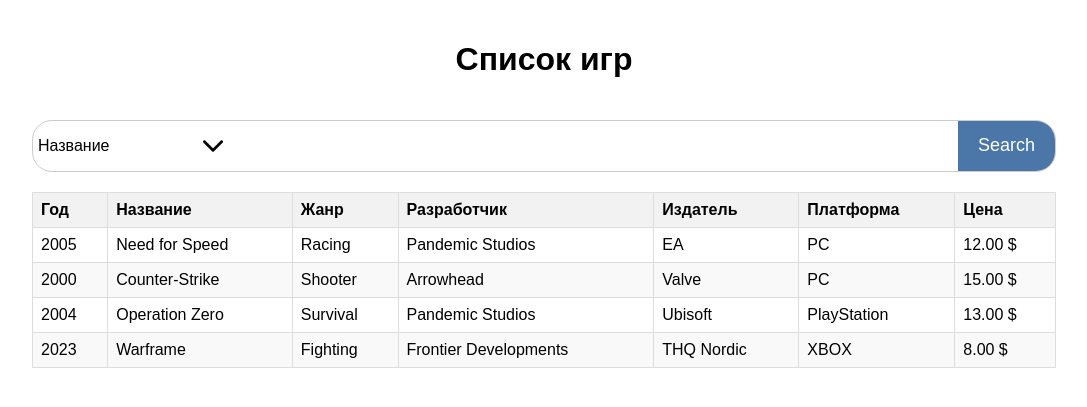
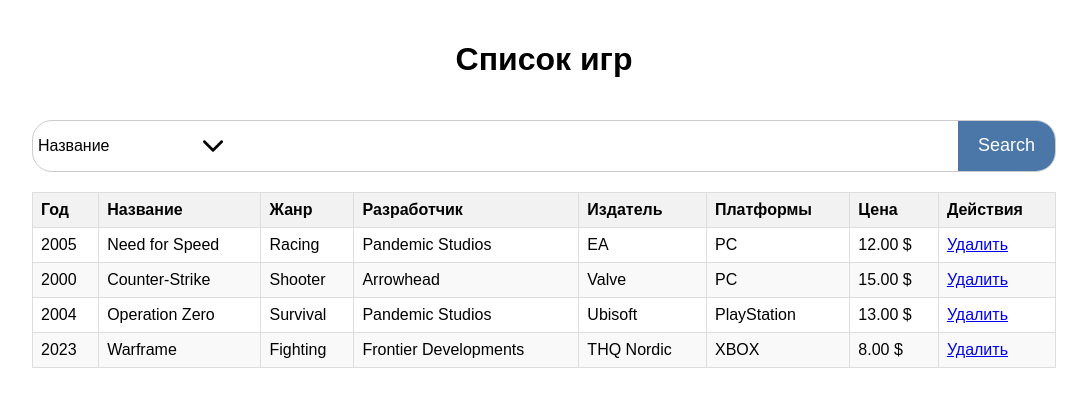
Before and after one commit to ILuk-AZar/django_Game_Cat, a Django app: page / in a window 1280 px wide. Shown: the part 60-467 px from the top of the page, without its empty margins (96-1183 px from the left). Run offline with Django 5.2, Linux system fonts and the light colour scheme; data comes from the database, SQL or seed files in the repository; both versions use the stored data as it was after the commit; some libraries are stand-ins or nearby versions.

Commit message:
Updated Platform in table

```diff
--- a/games/urls.py
+++ b/games/urls.py
@@ -4,4 +4,5 @@ from . import views
 urlpatterns = [
     path('', views.game_list, name='game_list'),
     path('add/', views.add_game, name='add_game'),
+    path('delete/<int:game_id>/', views.delete_game, name='delete_game'),
 ]
--- a/games/views.py
+++ b/games/views.py
@@ -40,3 +40,11 @@ def add_game(request):
     else:
         form = GameForm()
     return render(request, 'games/add_game.html', {'form': form})
+
+from django.shortcuts import get_object_or_404, redirect
+
+def delete_game(request, game_id):
+    game = get_object_or_404(Game, pk=game_id)
+    # Optionally check if the user has permission to delete
+    game.delete()
+    return redirect('game_list')
--- a/templates/games/game_list.html
+++ b/templates/games/game_list.html
@@ -34,8 +34,9 @@
                     <th>Жанр</th>
                     <th>Разработчик</th>
                     <th>Издатель</th>
-            <th>Платформа</th>
+                    <th>Платформы</th>
                     <th>Цена</th>
+                    <th>Действия</th>
                 </tr>
             </thead>
             <tbody>
@@ -52,6 +53,9 @@
                         {% endfor %}
                     </td>
                     <td>{{ game.price }} $</td>
+                    <td>
+                        <a href="{% url 'delete_game' game.id %}" class="delete-link" onclick="return confirm('Вы уверены, что хотите удалить эту игру?');">Удалить</a>
+                    </td>
                 </tr>
                 {% endfor %}
             </tbody>
```
Also changed, not shown: db.sqlite3. Lines whose indentation alone changed are shown as unchanged.
